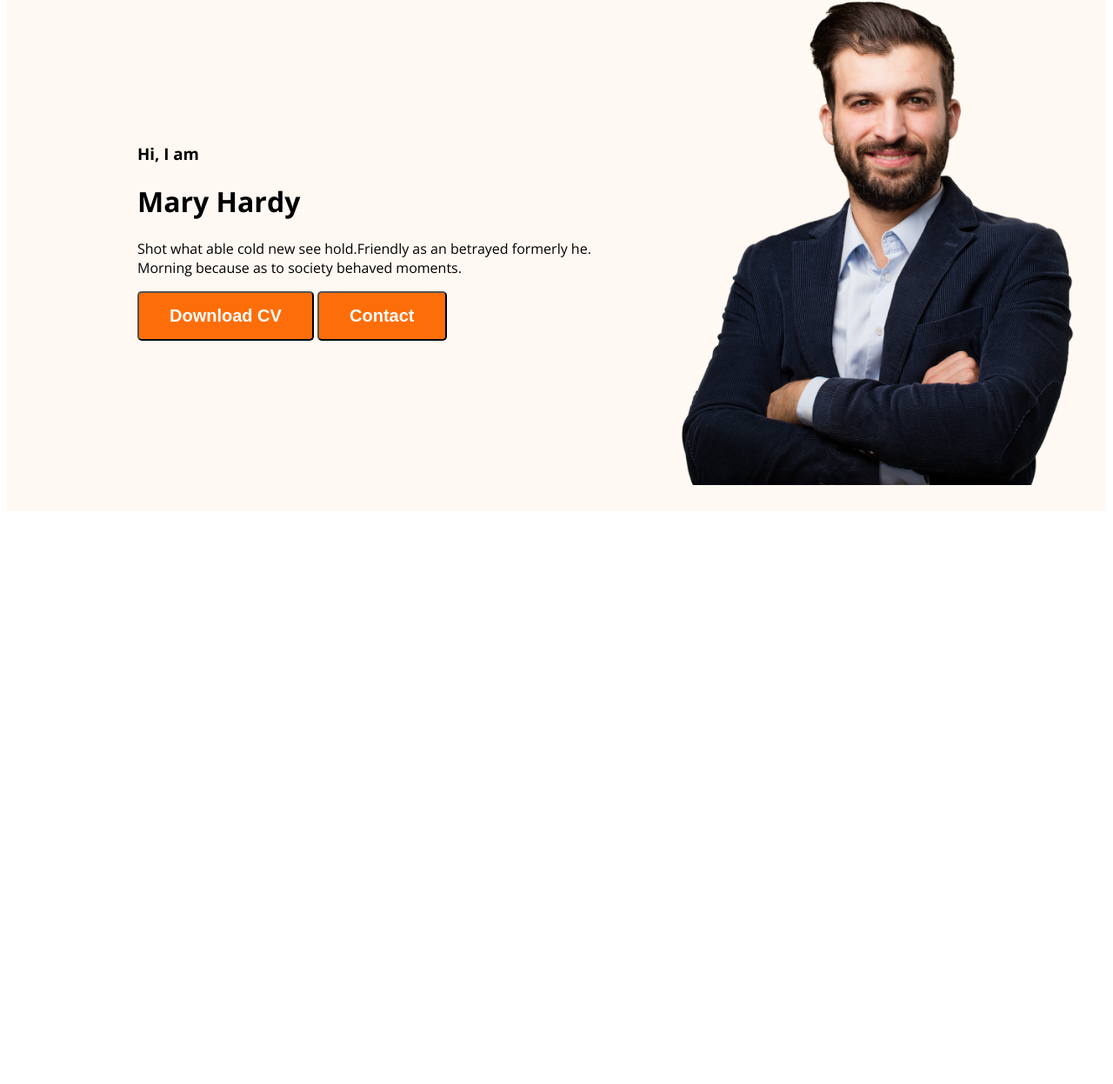
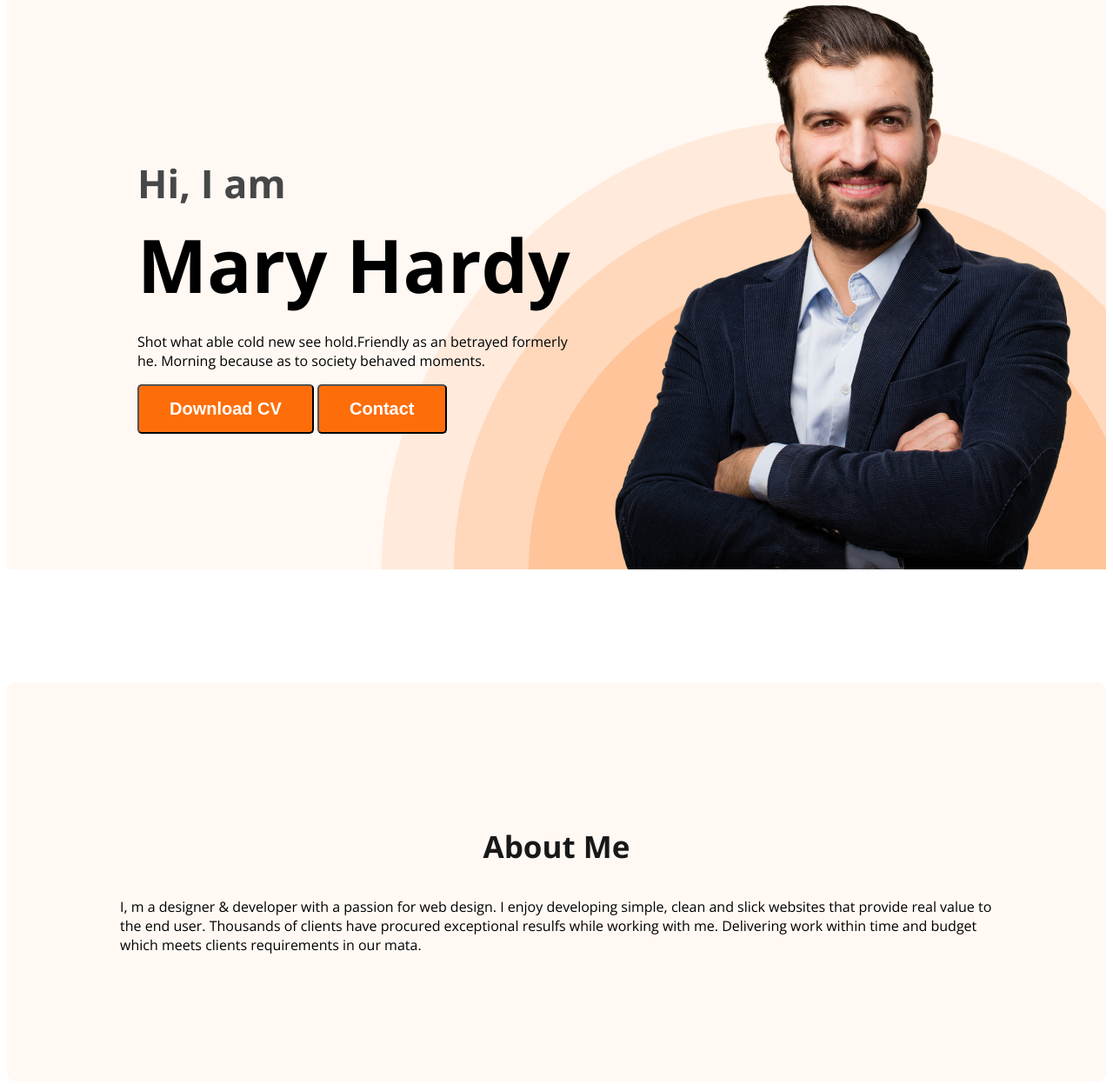
Before and after one commit to ArifRahman336/web-developer-portfolio, a plain HTML site: page index.html in a window 1280 px wide. Shown: the part 210-1457 px from the top of the page at 87% size. Before the commit the page ends 806 px from the top, so only its background shows below. Drawn offline with nearby package versions, Linux system fonts and the light colour scheme.

Commit message:
about section created

```diff
--- a/index.html
+++ b/index.html
@@ -31,7 +31,13 @@
         </div>
     </header>
     <main>
+       <section class="about">
+         <h3 class="section-title">About Me</h3>
+         <p class="section-description">
+            I, m a designer & developer with a passion for web design. I enjoy developing simple, clean and slick websites that provide real value to the end user. Thousands of clients have procured exceptional resulfs while working with me. Delivering work within time and budget which meets clients requirements in our mata.
+         </p>
 
+       </section>
     </main>
     <footer>
 
--- a/styles/portfolio.css
+++ b/styles/portfolio.css
@@ -1,3 +1,4 @@
+/* header section styles */
 nav{
     display: flex;
     justify-content: space-between;
@@ -9,7 +10,7 @@ body{
     font-family: "Open Sans", sans-serif;
 }
 .nav-title{
-    color: var(--Dark-01, #181818);
+    color:  #181818;
 
 font-size: 45px;
 
@@ -31,20 +32,61 @@ nav a{
 }
 .btn-primary{
     border-radius: 5px;
-background: #FD6E0A;
-color: var(--White-Color, #FFF);
-font-size: 20px;
-font-weight: 700;
-padding: 15px 35px;
+    background: #FD6E0A;
+    color:  #FFF;
+    font-size: 20px;
+    font-weight: 700;
+    padding: 15px 35px;
 }
 .header{
     background: #FFF8F3;
+    background-image: url('../images/header_bg.png');
+    background-repeat: no-repeat;
+    background-position: bottom right;
 }
 .banner{
-    padding: 30px 30px 30px 150px;
+    padding: 30px 30px 0 150px;
     display: flex;
     align-items: center;
+    justify-content: space-between;
+}
+.banner-content{
+    max-width: 500px;
 }
 .banner .profile-pic{
-    width: 500px;
+    width: 585px;
 }
+.banner-greeting{
+    font-size: 45px;
+    color: #474747;
+    margin-bottom: 0;
+}
+.banner-title{
+    font-size: 85px;
+    font-weight: 700;
+    margin-top: 5px;
+    margin-bottom: 20px;
+}
+
+/* main section styles */
+
+/* about section styles */
+.about{
+    padding: 130px;
+    border-radius: 10px;
+    background: #FFF8F3;
+    margin: 130px 0;
+}
+.section-title{
+color:  #181818;
+text-align: center;
+
+font-size: 35px;
+font-weight: 700;
+}
+.ection-description{
+    color: #757575;
+text-align: center;
+font-size: 18px;
+
+}
```
